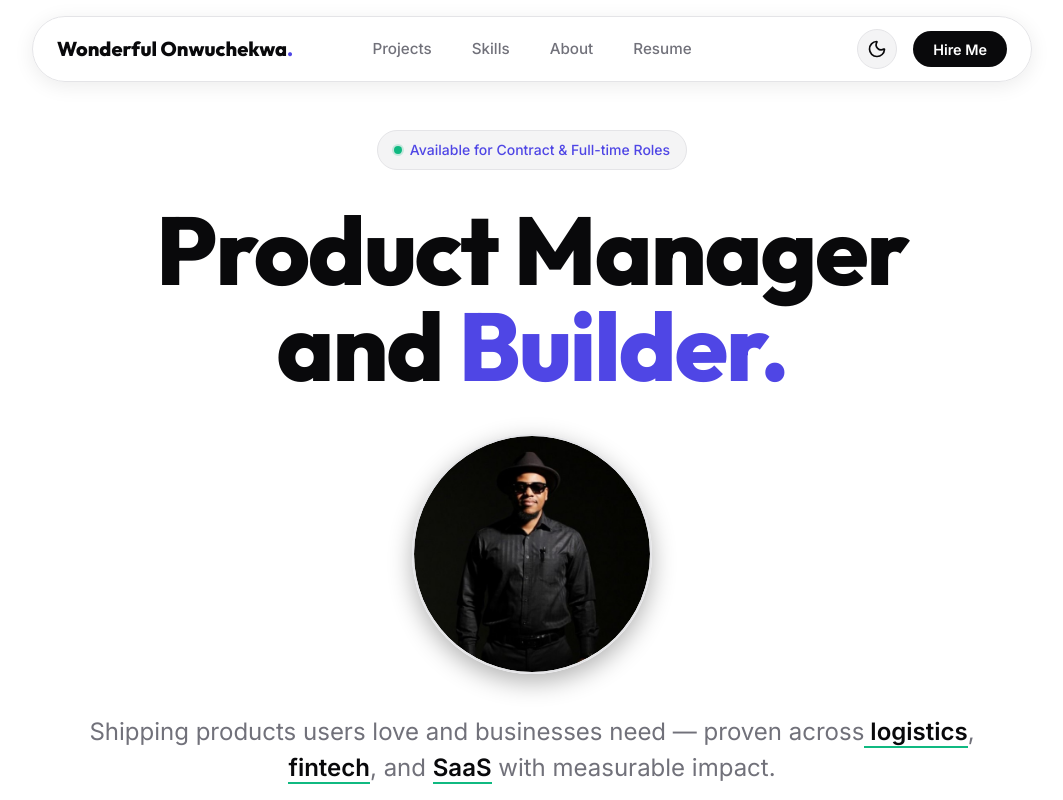
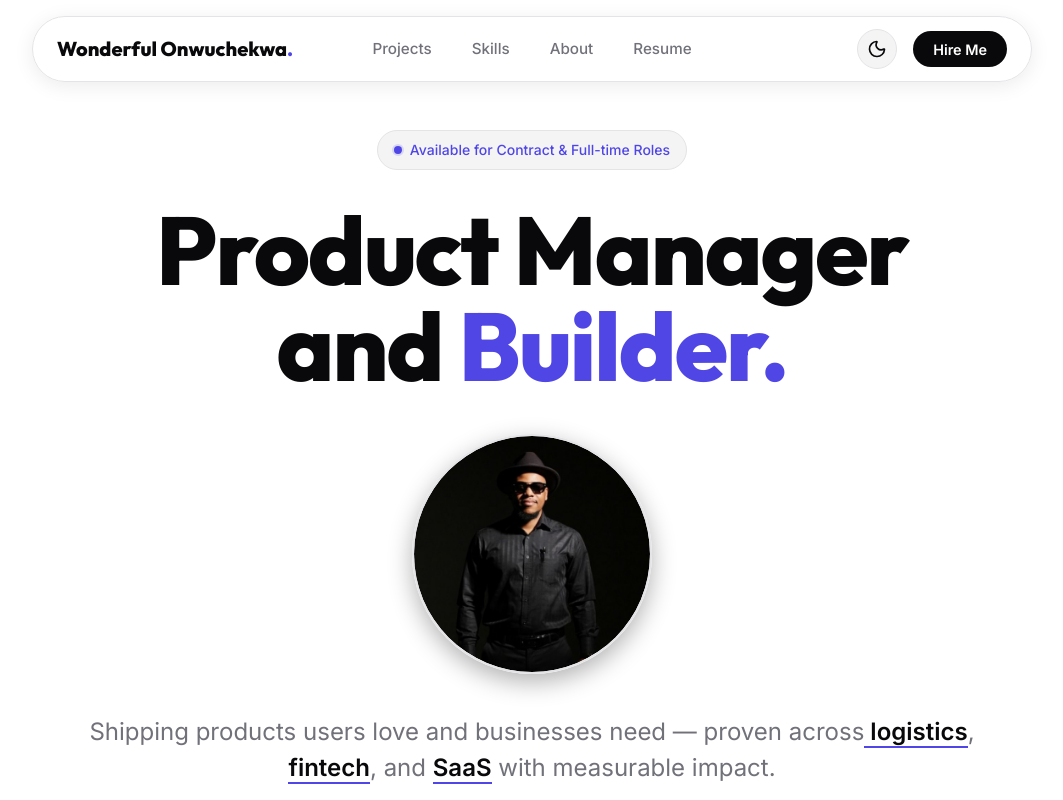
Before and after one commit to Bigwondy/PM-Portfolio, a Next.js app: page / in a window 1280 px wide. Shown: the top 800 px of the page, without its empty margins (108-1171 px from the left). Built offline with nearby package versions, Linux system fonts and the light colour scheme.

Commit message:
Change badge dot and accent underlines from green to blue

```diff
--- a/components/Hero.module.css
+++ b/components/Hero.module.css
@@ -32,9 +32,9 @@
 .badgeDot {
   width: 8px;
   height: 8px;
-  background-color: #10b981; /* Green status dot */
+  background-color: var(--primary); /* Blue status dot */
   border-radius: 50%;
-  box-shadow: 0 0 0 2px rgba(16, 185, 129, 0.2);
+  box-shadow: 0 0 0 2px rgba(99, 102, 241, 0.2);
 }
 
 .title {
@@ -85,7 +85,7 @@
 .accent {
   color: var(--foreground);
   font-weight: 600;
-  border-bottom: 2px solid var(--secondary);
+  border-bottom: 2px solid var(--primary);
 }
 
 .actions {
```
